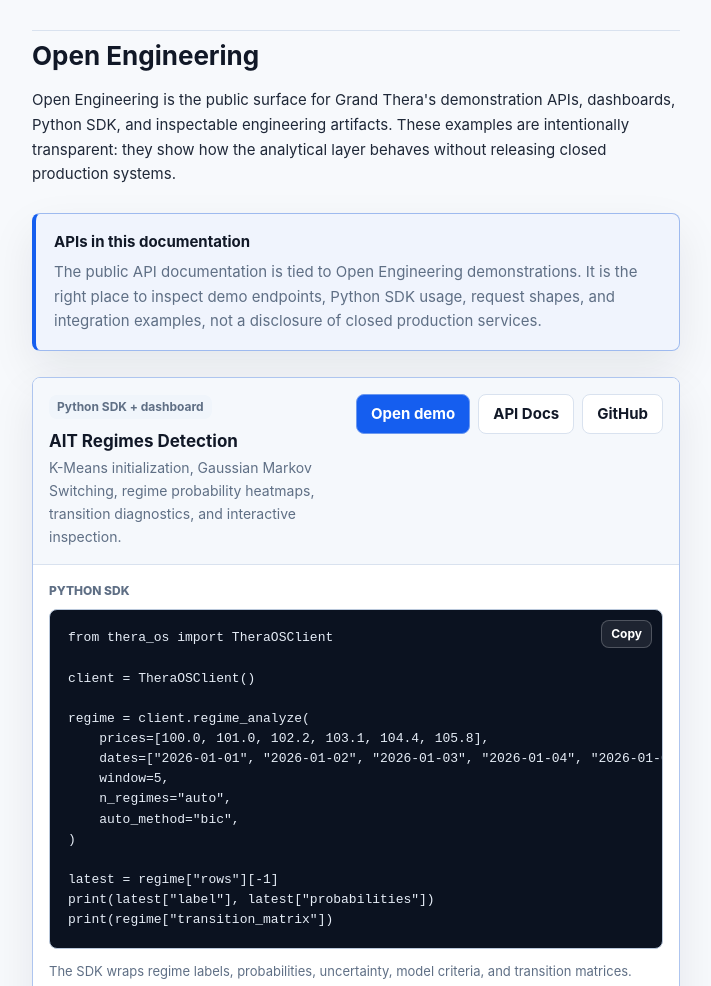
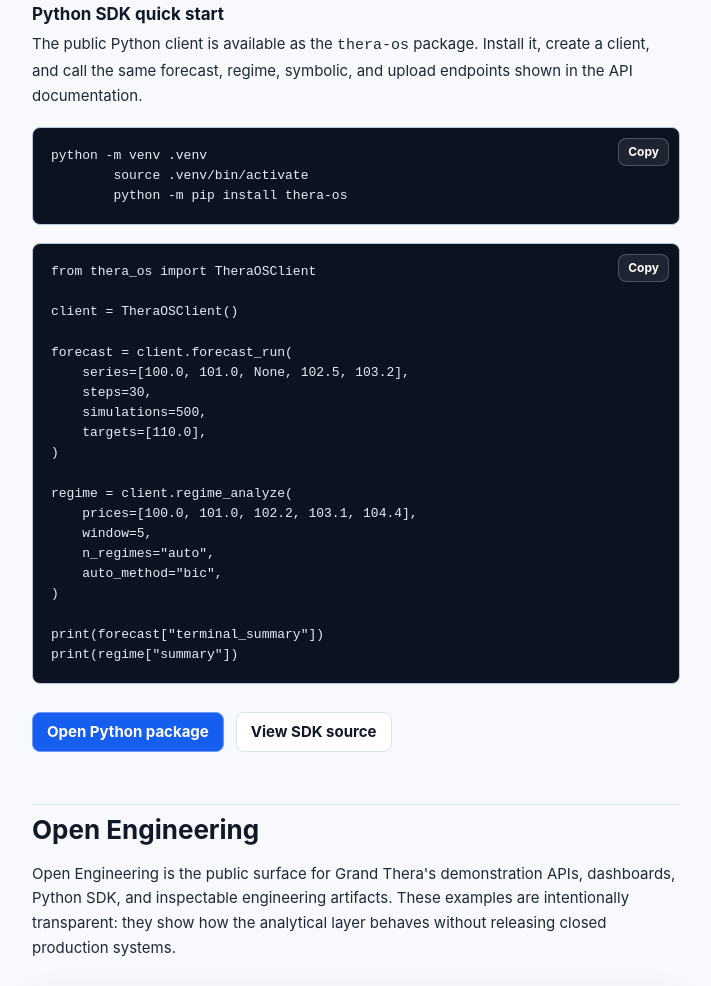
Before and after one commit to GrandThera/AIT-docs, a plain HTML site: page index.html in a window 1280 px wide. Shown: the part 7795-8781 px from the top of the page, without its empty margins (304-1015 px from the left). Drawn offline with Linux system fonts and the light colour scheme.

Commit message:
Quick start from python sdk

```diff
--- a/index.html
+++ b/index.html
@@ -583,6 +583,49 @@ plot_dashboard(
             </div>
           </div>
         </div>
+
+        <h3>Python SDK quick start</h3>
+        <p>
+          The public Python client is available as the <code>thera-os</code> package. Install it,
+          create a client, and call the same forecast, regime, symbolic, and upload endpoints shown
+          in the API documentation.
+        </p>
+
+        <div class="code-block">
+          <button class="copy-code" type="button" data-copy="sdk-install-snippet">Copy</button>
+          <pre id="sdk-install-snippet"><code>python -m venv .venv
+        source .venv/bin/activate
+        python -m pip install thera-os</code></pre>
+        </div>
+
+        <div class="code-block">
+          <button class="copy-code" type="button" data-copy="sdk-quickstart-snippet">Copy</button>
+          <pre id="sdk-quickstart-snippet"><code>from thera_os import TheraOSClient
+
+client = TheraOSClient()
+
+forecast = client.forecast_run(
+    series=[100.0, 101.0, None, 102.5, 103.2],
+    steps=30,
+    simulations=500,
+    targets=[110.0],
+)
+
+regime = client.regime_analyze(
+    prices=[100.0, 101.0, 102.2, 103.1, 104.4],
+    window=5,
+    n_regimes="auto",
+    auto_method="bic",
+)
+
+print(forecast["terminal_summary"])
+print(regime["summary"])</code></pre>
+        </div>
+
+        <div class="section-actions">
+          <a class="button primary" href="https://pypi.org/project/thera-os/0.1.0/" target="_blank" rel="noreferrer">Open Python package</a>
+          <a class="button" href="https://github.com/GrandThera/thera-os-sdk" target="_blank" rel="noreferrer">View SDK source</a>
+        </div>
       </section>
 
       <section aria-labelledby="open-engineering">
@@ -813,7 +856,7 @@ console.log(model.formula, model.metrics);</code></pre>
           <button class="copy-code" type="button" data-copy="demo-commands">Copy</button>
           <pre id="demo-commands"><code>python -m venv .venv
         source .venv/bin/activate
-python -m pip install --index-url https://test.pypi.org/simple/ --extra-index-url https://pypi.org/simple thera-os==0.1.0
+        python -m pip install thera-os
 
         python - <<'PY'
         from thera_os import TheraOSClient
@@ -854,7 +897,7 @@ PY</code></pre>
             </span>
             <em>Open</em>
           </a>
-          <a class="resource" href="https://test.pypi.org/project/thera-os/0.1.0/" target="_blank" rel="noreferrer">
+          <a class="resource" href="https://pypi.org/project/thera-os/0.1.0/" target="_blank" rel="noreferrer">
             <span>
               <b>thera-os Python SDK</b>
               <span>TestPyPI package for calling forecast, regime, symbolic, and upload endpoints from Python.</span>
```
Lines whose indentation alone changed are shown as unchanged.
